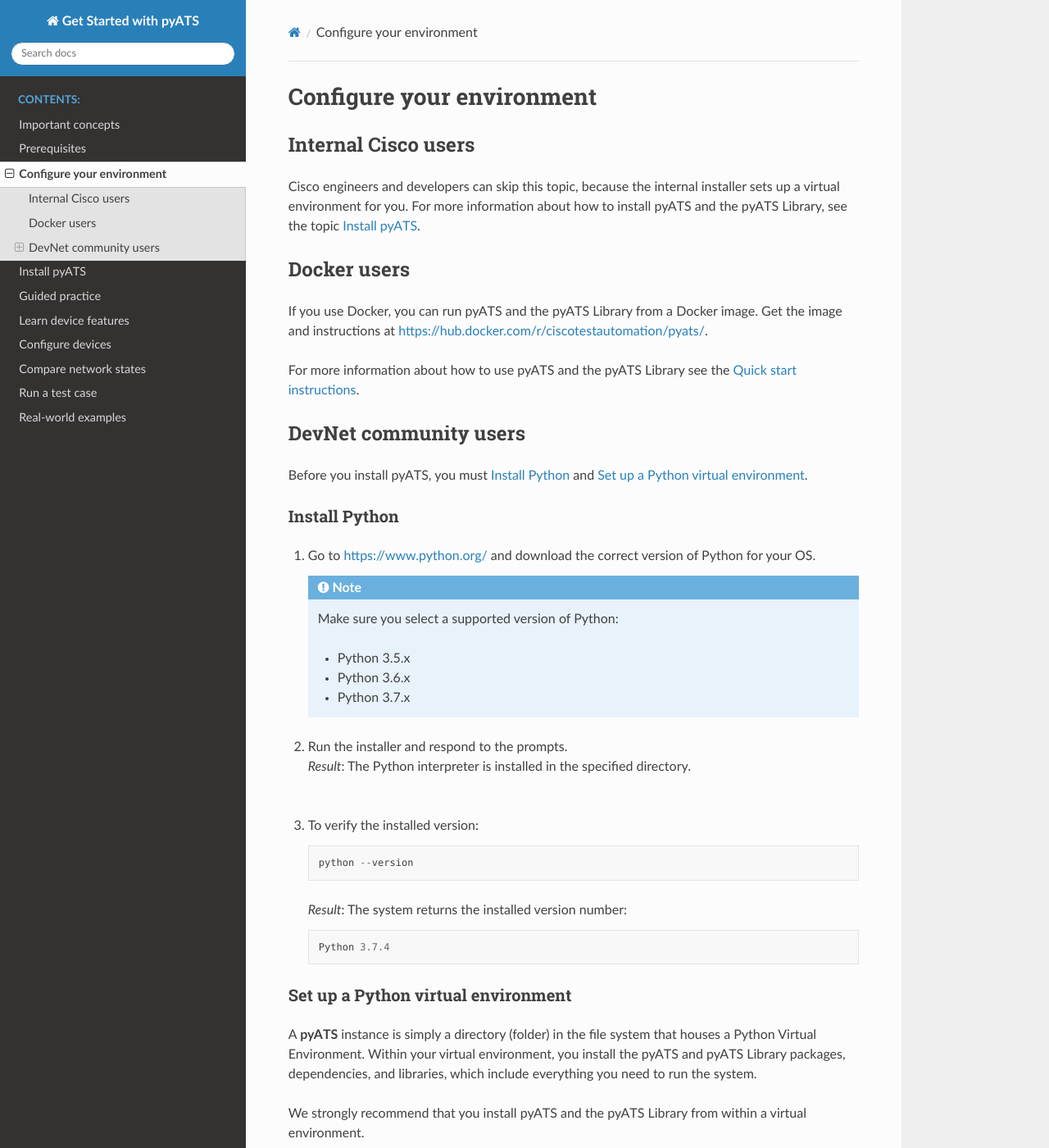
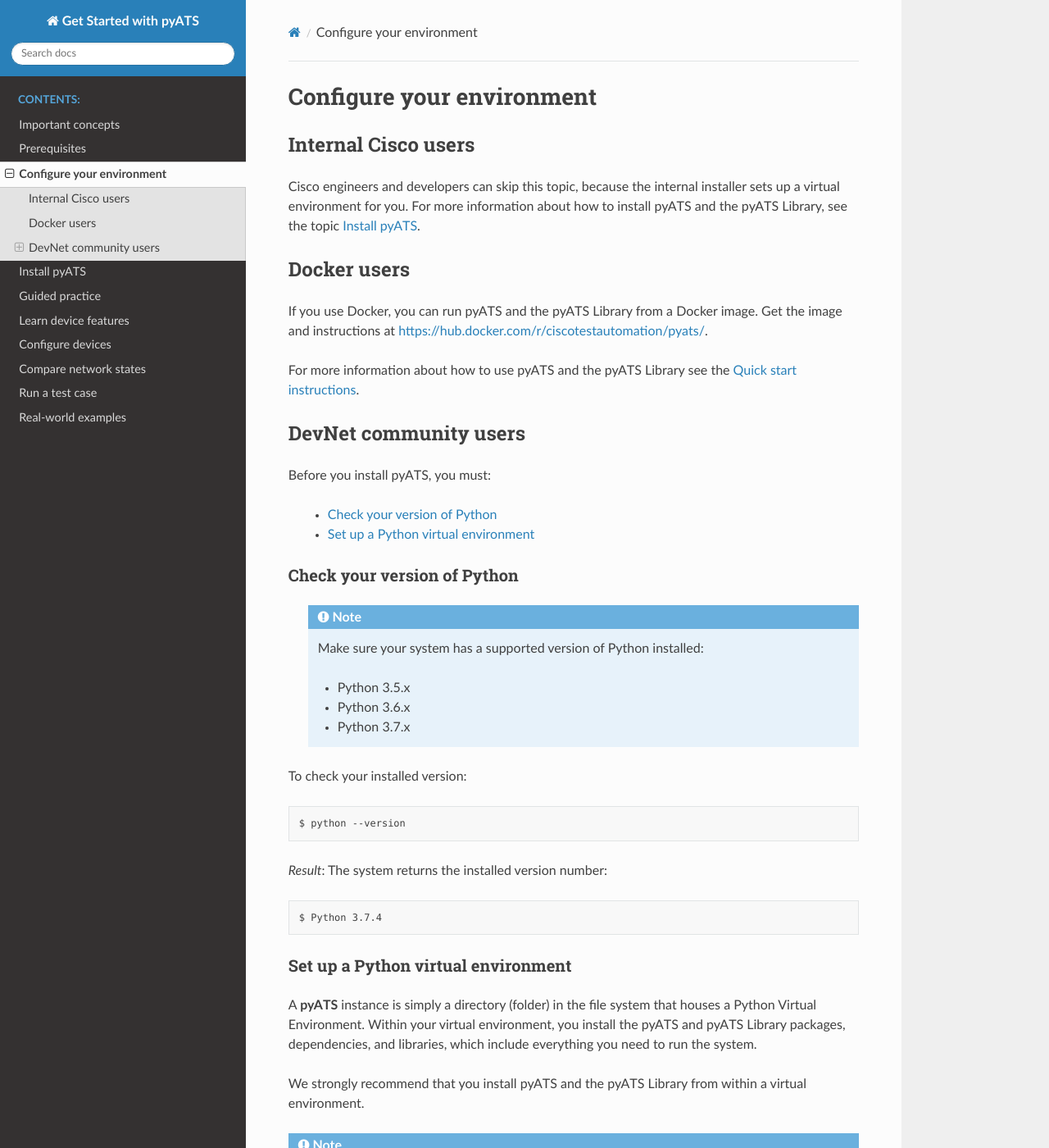
Before and after one commit to CiscoTestAutomation/getting-started, a Sphinx documentation site: the page built from source/configuration/configureEnv.rst, in a window 1280 px wide and 1400 px high. Shown: the whole window at 82% size. Built offline with Sphinx 7.4.7 and the Read the Docs theme 2.0.0, drawn with Linux system fonts in a browser that asks for light colours; pages that are not in the unit, such as notebooks, are missing from menus.

Commit message:
Reworded the sections about installing Python to checking the Python version.

```diff
--- a/source/configuration/configureEnv.rst
+++ b/source/configuration/configureEnv.rst
@@ -16,29 +16,26 @@
 
 DevNet community users
 ----------------------
-Before you install |pyATS|, you must :ref:`install-python` and :ref:`set-up-venv`.
+Before you install |pyATS|, you must:
 
-.. _install-python:
+ * :ref:`check-python`
+ * :ref:`set-up-venv`
 
-Install Python
-^^^^^^^^^^^^^^^
-#.  Go to https://www.python.org/ and download the correct version of Python for your OS.
+.. _check-python:
 
-    .. note:: Make sure you select a supported version of Python:
+Check your version of Python
+^^^^^^^^^^^^^^^^^^^^^^^^^^^^
+    .. note:: Make sure your system has a supported version of Python installed:
 
         .. include:: ../prereqs/supportedpythonversions.rst
 
-#.  Run the installer and respond to the prompts. |br| *Result*: The Python interpreter is installed in the specified directory.
+To check your installed version::
 
-    |br|
+$ python --version
 
-#.  To verify the installed version::
+*Result*: The system returns the installed version number::
 
-        python --version
-
-    *Result*: The system returns the installed version number::
-
-        Python 3.7.4
+$ Python 3.7.4
 
 .. _set-up-venv:
 
```
Also changed, not shown: source/prereqs/Prerequisites.rst (+6 -1 lines).
